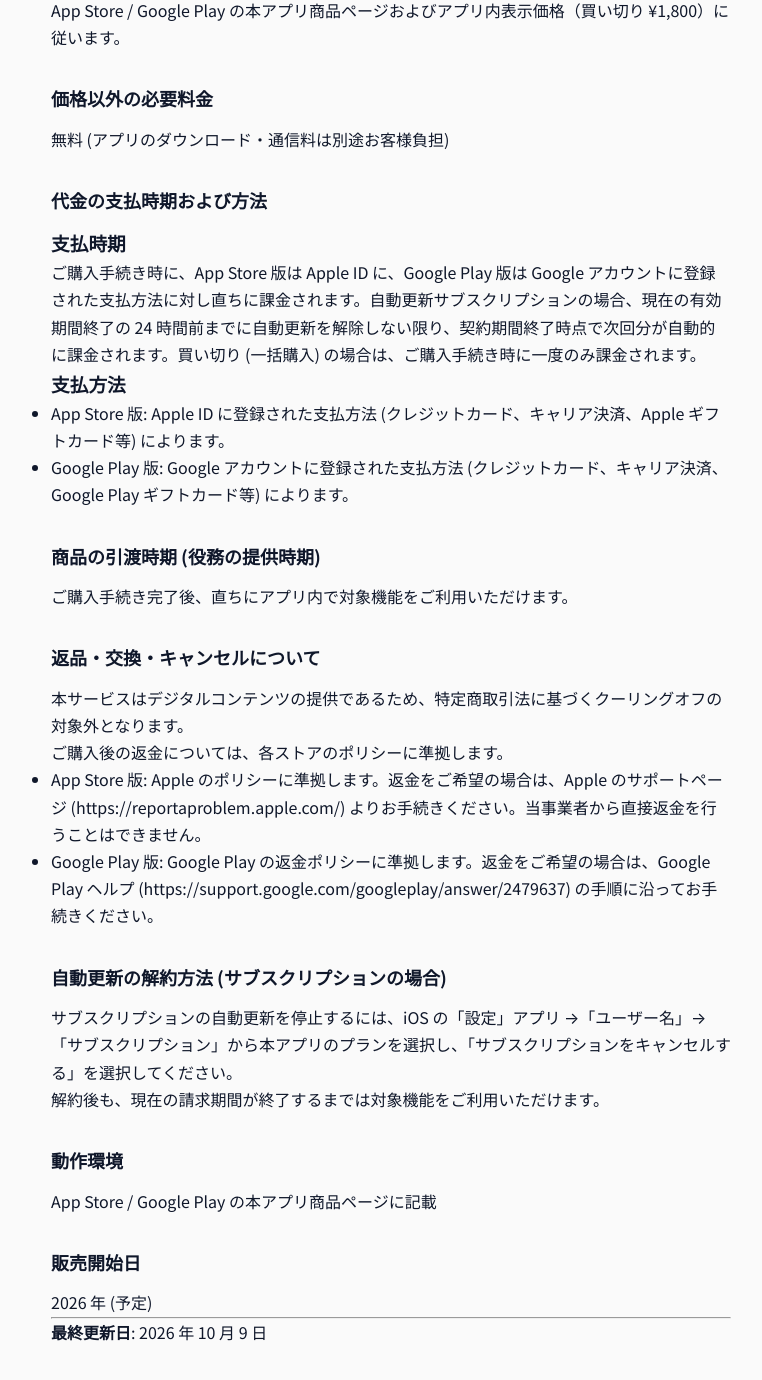
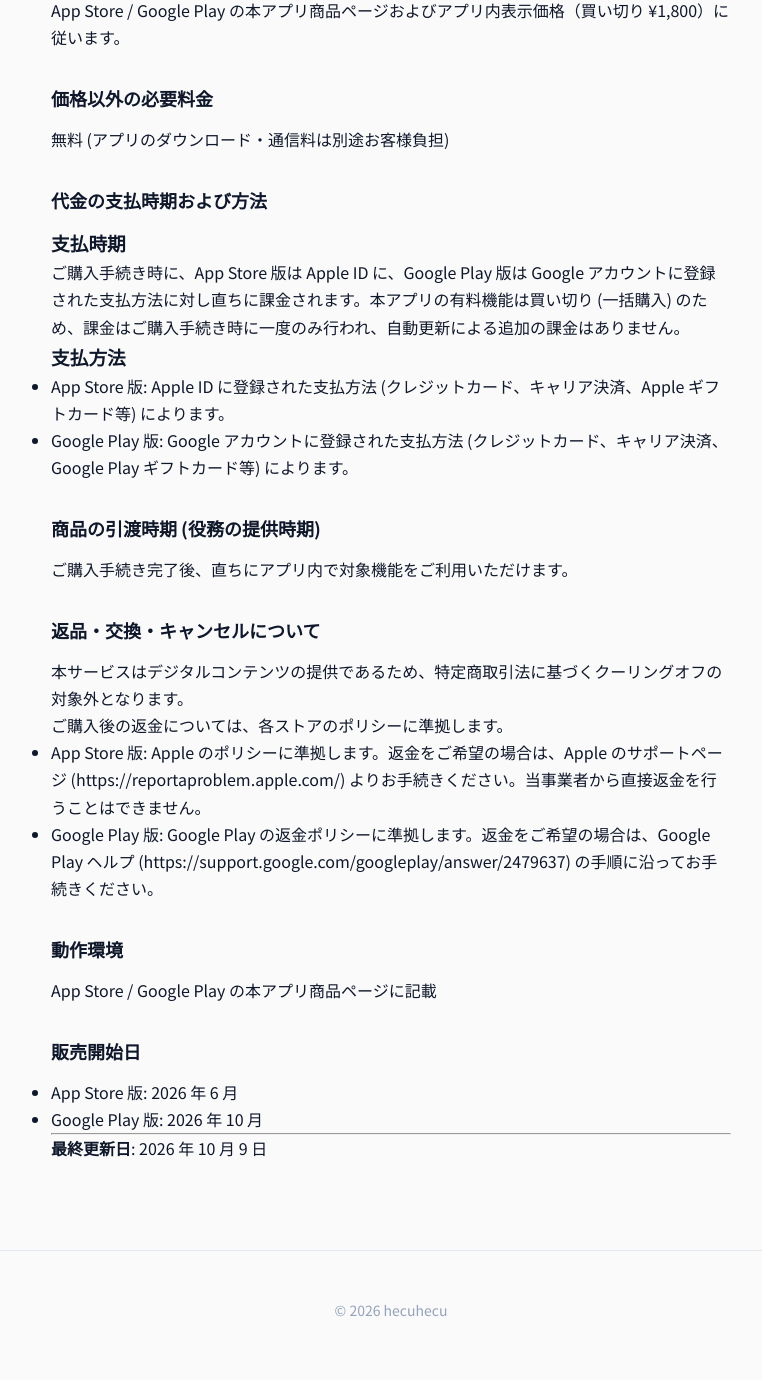
Before and after one commit to hecuhecu/hecuhecu.github.io, a Jekyll site: the page built from apps/page-slicer/tokushoho.md, in a window 1280 px wide and 1400 px high, scrolled down 763 px. Shown: the top 1380 px of the window, without its empty margins (249-1011 px from the left). Built offline with Jekyll 4.4.1, drawn with Linux system fonts in a browser that asks for light colours.

Commit message:
法務ページの残り3点を直す (販売開始日・page-slicer のサブスク記述・timeline-maker のサブスク新規受付終了)
- 4本の特商法: 販売開始日「2026年(予定)」を App Store 版/Google Play 版の実際の開始月に
- page-slicer: サブスク商品は一度も無いので特商法の自動更新の記述と解約方法の節を削除
- timeline-maker: サブスクは新規受付終了・既存契約者向けの定めであると規約/特商法/FAQ に明記

Co-Authored-By: Claude Opus 5.5 (1M context) <noreply@anthropic.com>

```diff
--- a/apps/page-slicer/tokushoho.md
+++ b/apps/page-slicer/tokushoho.md
@@ -41,7 +41,7 @@ App Store / Google Play の本アプリ商品ページおよびアプリ内表
 
 ### 支払時期
 
-ご購入手続き時に、App Store 版は Apple ID に、Google Play 版は Google アカウントに登録された支払方法に対し直ちに課金されます。自動更新サブスクリプションの場合、現在の有効期間終了の 24 時間前までに自動更新を解除しない限り、契約期間終了時点で次回分が自動的に課金されます。買い切り (一括購入) の場合は、ご購入手続き時に一度のみ課金されます。
+ご購入手続き時に、App Store 版は Apple ID に、Google Play 版は Google アカウントに登録された支払方法に対し直ちに課金されます。本アプリの有料機能は買い切り (一括購入) のため、課金はご購入手続き時に一度のみ行われ、自動更新による追加の課金はありません。
 
 ### 支払方法
 
@@ -61,19 +61,14 @@ App Store / Google Play の本アプリ商品ページおよびアプリ内表
 - App Store 版: Apple のポリシーに準拠します。返金をご希望の場合は、Apple のサポートページ (https://reportaproblem.apple.com/) よりお手続きください。当事業者から直接返金を行うことはできません。
 - Google Play 版: Google Play の返金ポリシーに準拠します。返金をご希望の場合は、Google Play ヘルプ (https://support.google.com/googleplay/answer/2479637) の手順に沿ってお手続きください。
 
-## 自動更新の解約方法 (サブスクリプションの場合)
-
-サブスクリプションの自動更新を停止するには、iOS の「設定」アプリ →「ユーザー名」→「サブスクリプション」から本アプリのプランを選択し、「サブスクリプションをキャンセルする」を選択してください。
-
-解約後も、現在の請求期間が終了するまでは対象機能をご利用いただけます。
-
 ## 動作環境
 
 App Store / Google Play の本アプリ商品ページに記載
 
 ## 販売開始日
 
-2026 年 (予定)
+- App Store 版: 2026 年 6 月
+- Google Play 版: 2026 年 10 月
 
 ---
 
```
Also changed, not shown: apps/audio-timestamp-marker/tokushoho.md (+2 -1 lines), apps/timeline-maker/support.md (+2 -2 lines), apps/timeline-maker/terms.md (+1 -1 lines), apps/timeline-maker/tokushoho.md (+2 -1 lines), apps/watermark-stamp/tokushoho.md (+2 -1 lines).
